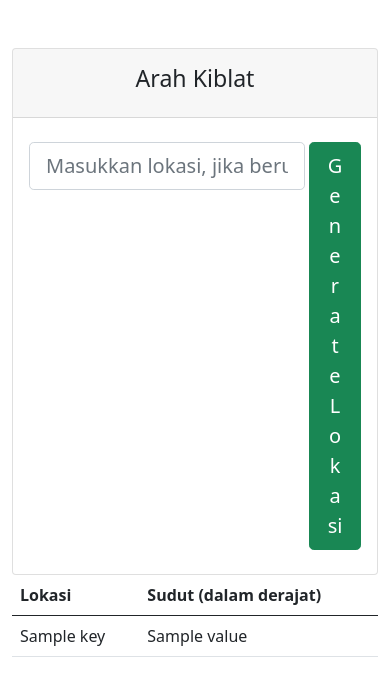
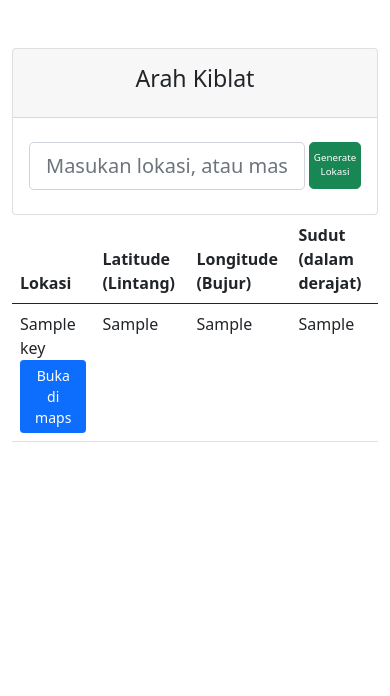
Before and after one commit to emnopal/arah_kiblat, a Django app: template templates/index.html in a window 390 px wide. Shown: the top 696 px of the page. Run offline with Django 3.2, Linux system fonts and the light colour scheme; tables that the repository leaves empty hold one stand-in row (values such as "Sample post"); the template is opened without the code that fills it: values that come from a table or form of the project are taken from there, most other values are stand-ins (such as "Sample title", 1, 10 or a date in 2020).

Commit message:
adding something

```diff
--- a/arah_kiblat/settings.py
+++ b/arah_kiblat/settings.py
@@ -19,7 +19,7 @@ BASE_DIR = Path(__file__).resolve().parent.parent
 # See https://docs.djangoproject.com/en/3.2/howto/deployment/checklist/
 
 # SECURITY WARNING: don't run with debug turned on in production!
-DEBUG = True
+DEBUG = False
 
 ALLOWED_HOSTS = []
 
--- a/generate_arah/models.py
+++ b/generate_arah/models.py
@@ -12,6 +12,7 @@ class Parse(models.Model):
         ordering = ["-created"]
 
     def save(self, *args, **kwargs):
-        r = requests.get(f"https://arah-kiblat-api.herokuapp.com/{self.lokasi}")
+        #r = requests.get(f"https://arah-kiblat-api.herokuapp.com/{self.lokasi}")
+        r = requests.get(f"http://127.0.0.1:8000/{self.lokasi}")
         self.sudut = r.json()
         super().save(*args, **kwargs)
--- a/generate_arah/views.py
+++ b/generate_arah/views.py
@@ -8,7 +8,7 @@ from django import forms
 class ParseForm(forms.ModelForm):
     lokasi = forms.CharField(widget=forms.TextInput(
         attrs={"class": "form-control form-control-lg",
-               "placeholder": "Masukkan lokasi, jika berupa koordinat ikuti format seperti ini => 'lintang, bujur'"}
+               "placeholder": "Masukan lokasi, atau masukan koordinat"}
     ))
 
     class Meta:
@@ -36,6 +36,7 @@ def home(request):
             sudut = obj.sudut
             context['lokasi'] = lokasi
             context['sudut'] = sudut
+            context['form'] = ParseForm()
             return render(request, template, context)
 
         # Else
--- a/templates/index.html
+++ b/templates/index.html
@@ -1,9 +1,9 @@
 <!DOCTYPE html>
 <html lang="en">
 	<head>
-    <meta charset="UTF-8"/>
-    <meta http-equiv="X-UA-Compatible" content="IE=edge"/>
-    <meta name="viewport" content="width=device-width, initial-scale=1.0"/>
+		<meta charset="UTF-8" />
+		<meta http-equiv="X-UA-Compatible" content="IE=edge" />
+		<meta name="viewport" content="width=device-width, initial-scale=1.0" />
 		<title>Arah Kiblat</title>
 
 		<link
@@ -33,9 +33,29 @@
 						<div class="row g-1">
 							<div class="col-10">{{ form.lokasi }}</div>
 							<div class="col-2">
-                            <button class="btn btn-success btn-lg w-100" type="submit">
+								<button
+									class="
+										responsive-content
+										btn btn-success btn-lg
+										w-100
+										d-flex
+										justify-content-center
+										d-md-table
+										mx-auto
+									"
+									type="submit"
+								>
 									Generate Lokasi
 								</button>
+								<script>
+									if (window.history.replaceState) {
+										window.history.replaceState(
+											null,
+											null,
+											window.location.href,
+										);
+									}
+								</script>
 							</div>
 						</div>
 					</form>
@@ -47,14 +67,27 @@
 					<thead>
 						<tr>
 							<th>Lokasi</th>
+							<th>Latitude (Lintang)</th>
+							<th>Longitude (Bujur)</th>
 							<th>Sudut (dalam derajat)</th>
 						</tr>
 					</thead>
 					<tbody>
 						{% for key, value in sudut.items %}
 						<tr>
-                            <td>{{ key }}</td>
-                            <td>{{ value }}</td>
+							<td>
+								{{ key }}
+								<a
+									href="https://www.google.com/maps/@{{ value.1 }},{{ value.2 }},9z"
+									class="btn btn-primary btn-sm"
+									target="_blank"
+								>
+									Buka di maps
+								</a>
+							</td>
+							<td>{{ value.1 }}</td>
+							<td>{{ value.2 }}</td>
+							<td>{{ value.0 }}</td>
 						</tr>
 						{% endfor %}
 					</tbody>
@@ -63,7 +96,13 @@
 			{% endif %}
 		</div>
 		{% endblock body %}
-
+		<style>
+			@media (max-width: 576px) {
+				.responsive-content {
+					font-size: 2.5vw;
+				}
+			}
+		</style>
 		<script
 			src="https://cdn.jsdelivr.net/npm/bootstrap@5.0.0/dist/js/bootstrap.bundle.min.js"
 			integrity="sha384-p34f1UUtsS3wqzfto5wAAmdvj+osOnFyQFpp4Ua3gs/ZVWx6oOypYoCJhGGScy+8"
```
Lines whose indentation alone changed are shown as unchanged.
